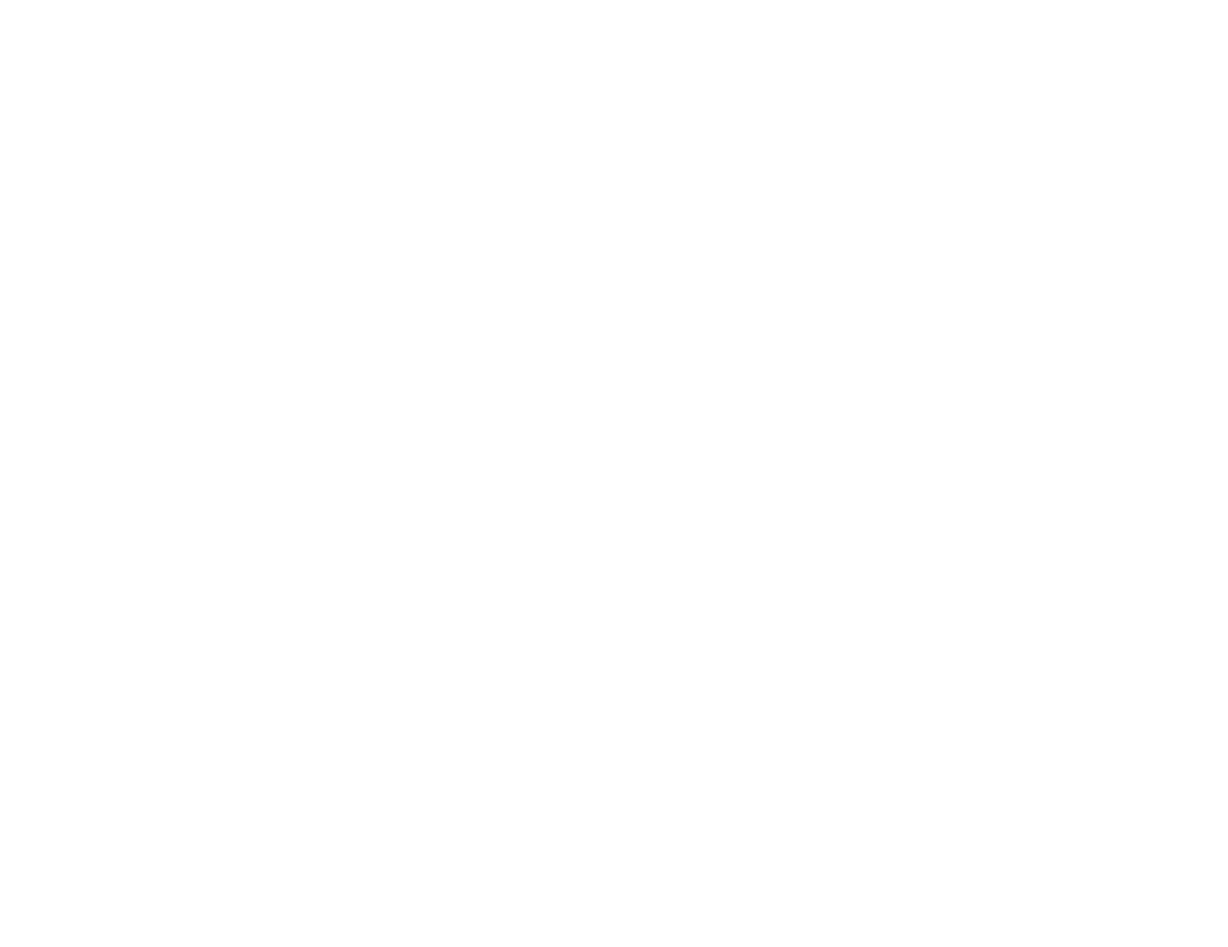
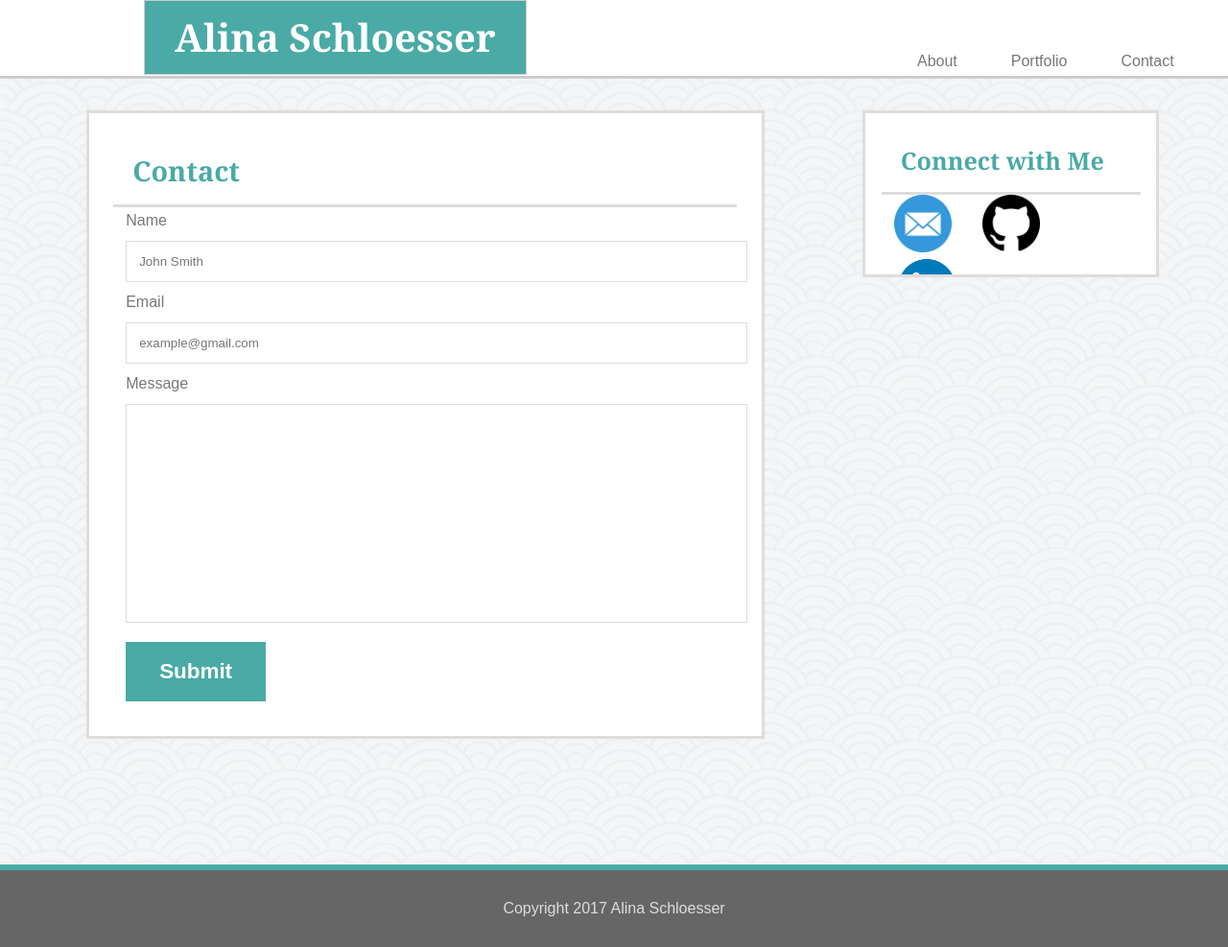
Before and after one commit to alinaschloesser/Basic-Portfolio, a plain HTML site: page contact.html in a window 1280 px wide. Shown: the whole page at 96% size. Before the commit the page ends 800 px from the top, so only its background shows below. Drawn offline with Linux system fonts and the light colour scheme.

Commit message:
finished prod

```diff
--- a/assets/css/style.css
+++ b/assets/css/style.css
@@ -4,16 +4,18 @@ body{
 	font-family: 'Arial', 'Helvetica Neue', Helvetica, sans-serif;
 	background-image: url("../images/background.png");
 	background-repeat: repeat;
-	height: 100%;
+
+
 }
 
 
 .heading{
 	font-family: Georgia, Times, "Times New Roman", serif;
-	font-size: 150%;
+	font-size: 180%;
 	padding: 20px 20px;
 	border-bottom: 3px solid #dddddd;
 	color: #4aaaa5;
+	font-weight: bold;
 }
 
 .header{
@@ -23,23 +25,29 @@ body{
 	right: 0;
 	top: 0;
 	left: 0;
-	margin: 10px 10px 10px 10px;
-	padding: 8px;
+
+	padding: 0.5%;
 	text-align: center;
+
 
 }
 
 .nameBox{
 	background-color: #4aaaa5;
 	float: left;
+	position: absolute;
+	right: 0;
+	top: 0;
+	left: 0;
 	display: inline-block;
-	font-size: 150%;
+	font-size: 250%;
 	font-weight: bold;
 	color: #ffffff;
 	text-align: center;
-	padding: 20px;
+	padding: 1.4% 0.5%;
 	margin-left: 50px;
-
+	border: 1px solid #cccccc;
+	width: 30%;
    	text-decoration: none;
 
     left: 100px;
@@ -65,42 +73,45 @@ body{
    }
 
 .container1{
-	margin:100px 0px 100px 20px;
+	margin:9% 1% 10% 7%;
 
-	padding: 20px;
-	max-width: 650px;
+	padding: 2%;
+	width: 650px;
  	background-color: #ffffff;
 	border: 3px solid #dddddd;
 	overflow: auto;
 	display: inline-block;
 	position: relative;
+
 }
 .container1 p{
 	padding-top: 10px;
 }
 
 .container2{
-	margin:0px 60px 300px 20px;
 
-	max-width: 270px;
-	max-height: 170px;
- 	padding: 20px;
+	margin:9% 8% 10% 7%;
+	width: 270px;
+	height: 135px;
+ 	padding: 1.3%;
 	background-color: #ffffff;
 	border: 3px solid #dddddd;
 	overflow: auto;
 	display: inline-block;
-	position: relative;
+	position: absolute;
 
 }
 .container2 li{
 
 	overflow: hidden;
     display: inline;
-    margin:7px;
-    padding: 20px 10px;
-    margin-top: 10px;
+    margin: 3% 2.5%;
+    padding: 2.5%;
 }
 
+.container2 h2{
+	font-size: 157%;
+}
 
 
 #aboutMe{}
@@ -115,33 +126,88 @@ body{
 	padding-right: 0px;
 }
 
-#contactInfo{
+
+
+footer{
+
+	position: relative;
+	right: 0;
+	bottom: 0;
+	left: 0;
+
+	padding: 2.5%;
+	color: #dddddd;
+	font-size: 100%;
+	background-color: #666666;
+	text-align: center;
+	border-top: 6px solid #4aaaa5;
 
 }
 
-footer{
+.works li{
 
-	position: fixed;
-	right: 0;
-	bottom: 0;
-	left: 0;
-	padding: 1rem;
-	background-color: #666666;
-	text-align: center;
+
+   float: left;
+   position: relative;
+   padding: 20px;
+
 
 }
 
-.heading{
+.works li h2{
+	background-color: #4aaaa5;
+
+	position:absolute;
+	color: #ffffff;
+	text-align: center;
+	padding: 18px 10px;
+	bottom:30px;
+	left: 20px;
+	width: 100%;
+	max-width: 250px;
+   	text-decoration: none;
+   	font-size: 117%;
+	font-family: Georgia, Times, "Times New Roman", serif;
 
 }
 
 
+body{
+	height: 100%;
+	max-height: 100%;
+}
 
 
+label{
+	margin: 1% 2%;
+	float: left;
+}
+input{
+	width: 620px;
+	padding: 2%;
+	margin: 1% 2%;
+	border: 1px solid #dddddd;
 
+}
 
+.button{
+	border: none;
+	display: inline-block;
+	padding: 18px 35px;
+	color: #ffffff;
+	font-weight: bold;
+	font-size: 140%;
+	margin: 2% 2% 0.2% 2%;
+	background-color: #4aaaa5;
+}
 
-
+#message{
+	height:200px;
+}
+#name,
+#email{
+	font-family: 'Arial', 'Helvetica Neue', Helvetica, sans-serif;
+}
 
 
 
--- a/contact.html
+++ b/contact.html
@@ -0,0 +1,90 @@
+<!DOCTYPE html>
+<html lang="en-us">
+
+<head>
+  <meta charset="UTF-8">
+  <title>Activity 1: Basic HTML Bio</title>
+  <link rel="stylesheet" type="text/css" href="assets/css/reset.css">
+  <link rel="stylesheet" type="text/css" href="assets/css/style.css">
+</head>
+
+<body>
+
+  <!-- Site Header -->
+  <header class="header">
+    <box class="nameBox heading">Alina Schloesser</box>  <!-- h1: The most important headline -->
+    <ul class="navBar">
+
+      <li><a href="contact.html">Contact</a></li><li>
+      <li><a href="portfolio.html">Portfolio</a></li>
+      <a href="index.html">About</a></li>
+
+    </ul>
+
+  </header>
+
+  <div class= "container1">
+
+    <!-- Section 1: Bio -->
+    <section id ="contactMe">
+      <!-- h2: Tier-2 Headline (Not as important as the h1 header, but more than one allowed). -->
+
+      <h1 class="heading">Contact</h1>
+
+      <form action="mailto:alina.m.schloesser@gmail.com" method="post" enctype="text/plain" class="form">
+        <ul>
+          <li>
+            <label class="name"><h2>Name</h2></label>
+            <input type="text" placeholder="John Smith" id="name" name="name">
+          </li>
+          <li>
+            <label class="email"><h2>Email</h2></label>
+            <input type="text" placeholder="example@gmail.com" id="email" name="email">
+          </li>
+          <li>
+            <label class="message"><h2>Message</h2></label>
+            <input type="text" id="message" name="message">
+          </li>
+          <li>
+            <button class="button">Submit</button>
+          </li>
+      </form>
+
+
+      </p>
+    </section>
+    </div>
+
+    <!-- Section 2: Contact Info -->
+   <div class="container2">
+    <section id="contactInfo">
+
+      <aside>
+        <!-- h2: Tier-2 Headline -->
+        <h2 class="heading">Connect with Me</h2>
+
+        <!-- Unordered list -->
+        <ul>
+          <li>
+            <a href="mailto:alina.m.schloesser@gmail.com" target="_blank"><img border="0" alt="github" src="assets/images/mail.png" width="60" height="60"></a>
+          </li>
+          <li>
+            <a href="https://github.com/alinaschloesser" target="_blank"><img border="0" alt="github" src="assets/images/github.png" width="60" height="60"></a>
+          </li>
+          <li>
+            <a href="https://www.linkedin.com/in/alina-schloesser-9809463a/" target="_blank"><img border="0" alt="linkedin" src="assets/images/linkedin.png" width="67" height="67.2"></a>
+          </li>
+
+
+      </aside>
+
+    </section>
+
+    </div>
+
+  <footer>Copyright 2017 Alina Schloesser</footer>
+
+
+</body>
+
+</html>
```
Also changed, not shown: index.html (+3 -3 lines), portfolio.html (+80 -0 lines).
